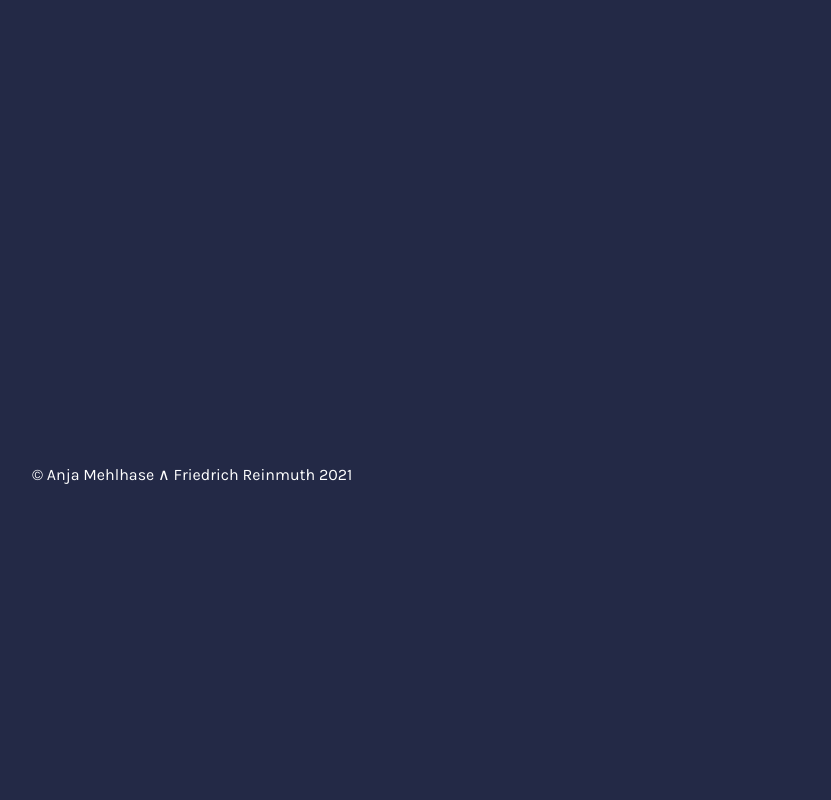
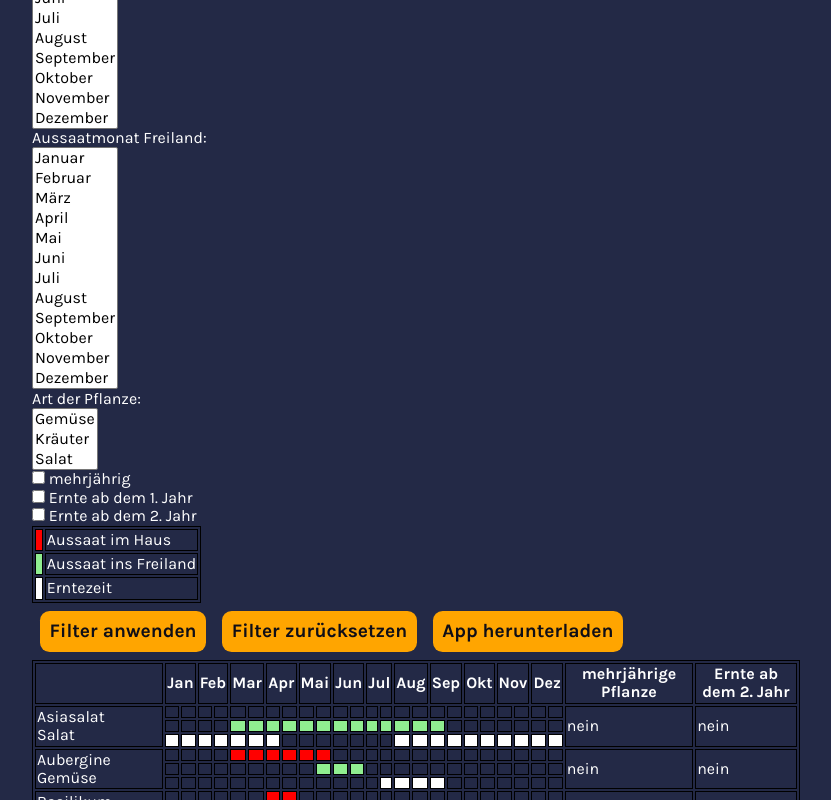
Before and after one commit to reinmuthfr/mehlhase_reinmuth_aussaat, a Next.js app: page / in a window 1280 px wide. Shown: the part 316-1116 px from the top of the page, without its empty margins (224-1055 px from the left). Before the commit the page ends 800 px from the top, so only its background shows below. Built offline with nearby package versions, Linux system fonts and the light colour scheme.

Commit message:
Added Calendar: Filter, DisplayPlants; Co-authored-by: amehlhase <amehlhase@users.noreply.github.com>

```diff
--- /dev/null
+++ b/components/Calendar.jsx
@@ -0,0 +1,23 @@
+import { useState, useEffect } from 'react';
+import DisplayPlants from './DisplayPlants';
+import Filter from './Filter';
+
+export default function Calendar() {
+  const [plants, setPlants] = useState([]);
+
+  useEffect(() => {
+    fetchData(setPlants);
+  }, []);
+
+  return (
+    <div className="calendar">
+      <Filter></Filter>
+      <DisplayPlants filteredPlants={plants}></DisplayPlants>
+    </div>
+  );
+}
+
+async function fetchData(setPlants) {
+  const data = await (await fetch(`/data/data.json`)).json();
+  setPlants(data);
+}
--- /dev/null
+++ b/components/DisplayPlants.jsx
@@ -0,0 +1,34 @@
+import Plant from './Plant';
+
+export default function DisplayPlants({ filteredPlants }) {
+  console.log(filteredPlants);
+  return (
+    <div>
+      <table id="mytable">
+        <thead>
+          <tr>
+            <th>&nbsp;</th>
+            <th colSpan="2">Jan</th>
+            <th colSpan="2">Feb</th>
+            <th colSpan="2">Mar</th>
+            <th colSpan="2">Apr</th>
+            <th colSpan="2">Mai</th>
+            <th colSpan="2">Jun</th>
+            <th colSpan="2">Jul</th>
+            <th colSpan="2">Aug</th>
+            <th colSpan="2">Sep</th>
+            <th colSpan="2">Okt</th>
+            <th colSpan="2">Nov</th>
+            <th colSpan="2">Dez</th>
+            <th>mehrjährige Pflanze</th>
+            <th>Ernte ab dem 2. Jahr</th>
+          </tr>
+        </thead>
+        <tbody id="divtbody">
+          {/* <!-- Platz für dynamischen Content --> */}
+          {filteredPlants.map((plant)=><Plant key={plant.plantName} plant={plant}></Plant>)}
+        </tbody>
+      </table>
+    </div>
+  );
+}
--- /dev/null
+++ b/components/Filter.jsx
@@ -0,0 +1,117 @@
+export default function Filter() {
+    return (
+        <div>
+                  <div id="divallfilters">
+        <div id="divselect">
+          <div id="divselectmonthindoor">
+            <label htmlFor="selectmonthindoor">Aussaatmonat Haus:</label><br />
+            <select
+              id="selectmonthindoor"
+              name="selectmonthindoor"
+              size="12"
+              multiple
+            >
+              <option value="januaryindoor">Januar</option>
+              <option value="februaryindoor">Februar</option>
+              <option value="marchindoor">März</option>
+              <option value="aprilindoor">April</option>
+              <option value="mayindoor">Mai</option>
+              <option value="juneindoor">Juni</option>
+              <option value="julyindoor">Juli</option>
+              <option value="augustindoor">August</option>
+              <option value="septemberindoor">September</option>
+              <option value="octoberindoor">Oktober</option>
+              <option value="novemberindoor">November</option>
+              <option value="decemberindoor">Dezember</option>
+            </select>
+          </div>
+
+          <div id="divselectmonthoutdoor">
+            <label htmlFor="selectmonthoutdoor">Aussaatmonat Freiland:</label><br />
+            <select
+              id="selectmonthoutdoor"
+              name="selectmonthoutdoor"
+              size="12"
+              multiple
+            >
+              <option value="januaryoutdoor">Januar</option>
+              <option value="februaryoutdoor">Februar</option>
+              <option value="marchoutdoor">März</option>
+              <option value="apriloutdoor">April</option>
+              <option value="mayoutdoor">Mai</option>
+              <option value="juneoutdoor">Juni</option>
+              <option value="julyoutdoor">Juli</option>
+              <option value="augustoutdoor">August</option>
+              <option value="septemberoutdoor">September</option>
+              <option value="octoberoutdoor">Oktober</option>
+              <option value="novemberoutdoor">November</option>
+              <option value="decemberoutdoor">Dezember</option>
+            </select>
+          </div>
+
+          <div id="divselectplanttype">
+            <label htmlFor="selectplanttype">Art der Pflanze:</label><br />
+            <select
+              id="selectplanttype"
+              name="selectplanttype"
+              size="3"
+              multiple
+            >
+              <option value="1">Gemüse</option>
+              <option value="2">Kräuter</option>
+              <option value="3">Salat</option>
+            </select>
+          </div>
+        </div>
+
+        <div id="divcheckboxes">
+          <input
+            type="checkbox"
+            name="checkbox"
+            id="perennial"
+            value="perennial"
+          />&nbsp;<label htmlFor="perennial">mehrjährig</label><br />
+          <input
+            type="checkbox"
+            name="checkbox"
+            id="harvest1"
+            value="harvest1"
+          />&nbsp;<label htmlFor="harvest1">Ernte ab dem 1. Jahr</label><br />
+          <input
+            type="checkbox"
+            name="checkbox"
+            id="harvest2"
+            value="harvest2"
+          />&nbsp;<label htmlFor="harvest2">Ernte ab dem 2. Jahr</label>
+        </div>
+
+        <div id="divlegende">
+          <table>
+            <thead></thead>
+            <tbody>
+            <tr>
+              <td className="backgroundindoor">&nbsp;</td>
+              <td>Aussaat im Haus</td>
+            </tr>
+            <tr>
+              <td className="backgroundoutdoor">&nbsp;</td>
+              <td>Aussaat ins Freiland</td>
+            </tr>
+            <tr>
+              <td className="backgroundharvest">&nbsp;</td>
+              <td>Erntezeit</td>
+            </tr>
+            </tbody>
+            <tfoot></tfoot>
+          </table>
+        </div>
+      </div>
+
+      <div id="divbuttons">
+        <button id="filterbutton">Filter anwenden</button>
+        <button id="resetbutton">Filter zurücksetzen</button>
+        <button id="download">App herunterladen</button>
+      </div>
+        </div>
+    )
+}
--- a/components/Footer.jsx
+++ b/components/Footer.jsx
@@ -2,7 +2,7 @@ export default function Footer() {
   return (
     <footer className="site-footer">
       <div className="inner-width">
-        &copy; Anja Mehlhase &and; Friedrich Reinmuth {new Date().getFullYear()}
+        &copy; Anja Mehlhase &amp; Friedrich Reinmuth {new Date().getFullYear()}
       </div>
     </footer>
   );
--- /dev/null
+++ b/components/Plant.jsx
@@ -0,0 +1,34 @@
+import {
+  getPlantType,
+  getPerennialName,
+  getHarvestYear,
+} from '@/library/helpers';
+
+export default function Plant({ plant }) {
+  return (
+    <>
+      <tr>
+        <td rowSpan="3">
+          {plant.plantName}
+          <br />
+          <span className="smaller">{getPlantType(plant.plantType)}</span>
+        </td>
+        {Array.from(Array(24).keys()).map((key) => (
+          <td key={key} className={plant.propagationIndoor.includes(key) && `backgroundindoor`}></td>
+        ))}
+        <td rowSpan="3">{getPerennialName(plant.perennial)}</td>
+        <td rowSpan="3">{getHarvestYear(plant.harvestYear)}</td>
+      </tr>
+      <tr>
+        {Array.from(Array(24).keys()).map((key) => (
+          <td key={key} className={plant.propagationOutdoor.includes(key) && `backgroundoutdoor`}></td>
+        ))}
+      </tr>
+      <tr>
+        {Array.from(Array(24).keys()).map((key) => (
+          <td key={key} className={plant.harvest.includes(key) && `backgroundharvest`}></td>
+        ))}
+      </tr>
+    </>
+  );
+}
--- a/library/helpers.js
+++ b/library/helpers.js
@@ -1,10 +1,3 @@
-export function getFormattedPrice(price, currencySymbol = " €") {
-  const formattedPrice =
-    (price / 100).toFixed(2).replace(".", ",") + currencySymbol;
-
-  return formattedPrice;
-}
-
 // Source: https://www.30secondsofcode.org/js/s/shuffle
 export function shuffle([...arr]) {
   let m = arr.length;
@@ -14,3 +7,37 @@ export function shuffle([...arr]) {
   }
   return arr;
 }
+
+// Hilfsfunktion: Umwandlung der numbers in plantType in lesbare Strings zur Darstellung in der Tabelle
+export function getPlantType(plantType) {
+  switch (plantType) {
+    case 1:
+      return 'Gemüse';
+    case 2:
+      return 'Kräuter';
+    case 3:
+      return 'Salat';
+  }
+}
+
+// Hilfsfunktion zur Umwandlung der perennial-Werte in für User verständliche Strings zur Darstellung in der Tabelle
+export function getPerennialName(perennialId) {
+  switch (perennialId) {
+    // falls perennialId den Wert true hat, soll Ja zurückgegeben werden
+    case true:
+      return 'ja';
+    // falls false, dann Nein
+    case false:
+      return 'nein';
+  }
+}
+
+// Hilfsfunktion: Umwandlung der numerischen Erntejahr-Werte in für User verständliche Strings zur Darstellung in der Tabelle
+export function getHarvestYear(yearId) {
+  switch (yearId) {
+    case 1:
+      return "nein";
+    case 2:
+      return "ja";
+  }
+}
--- a/pages/index.jsx
+++ b/pages/index.jsx
@@ -1,10 +1,11 @@
+import Calendar from '@/components/Calendar';
 import Layout from '../components/Layout';
 
 export default function Home() {
   return (
     /* Hier die Layout-Komponente aufrufen und ihr den Seiteninhalt als Kinder übergeben */
     <Layout title={'Aussaatkalender'}>
-      <p>Websites mit NextJS</p>
+      <Calendar></Calendar>
     </Layout>
-  );
+  )
 }
--- a/sass/components/_components.scss
+++ b/sass/components/_components.scss
@@ -1,2 +1,3 @@
 @import "news";
 @import "search";
+@import "table";
--- /dev/null
+++ b/sass/components/_table.scss
@@ -0,0 +1,17 @@
+table,
+td,
+th {
+  border: 1px black solid;
+}
+
+.backgroundindoor {
+  background-color: red;
+}
+
+.backgroundoutdoor {
+  background-color: lightgreen;
+}
+
+.backgroundharvest {
+  background-color: white;
+}
```
Also changed, not shown: public/data/data.json (renamed from data/data.json).
